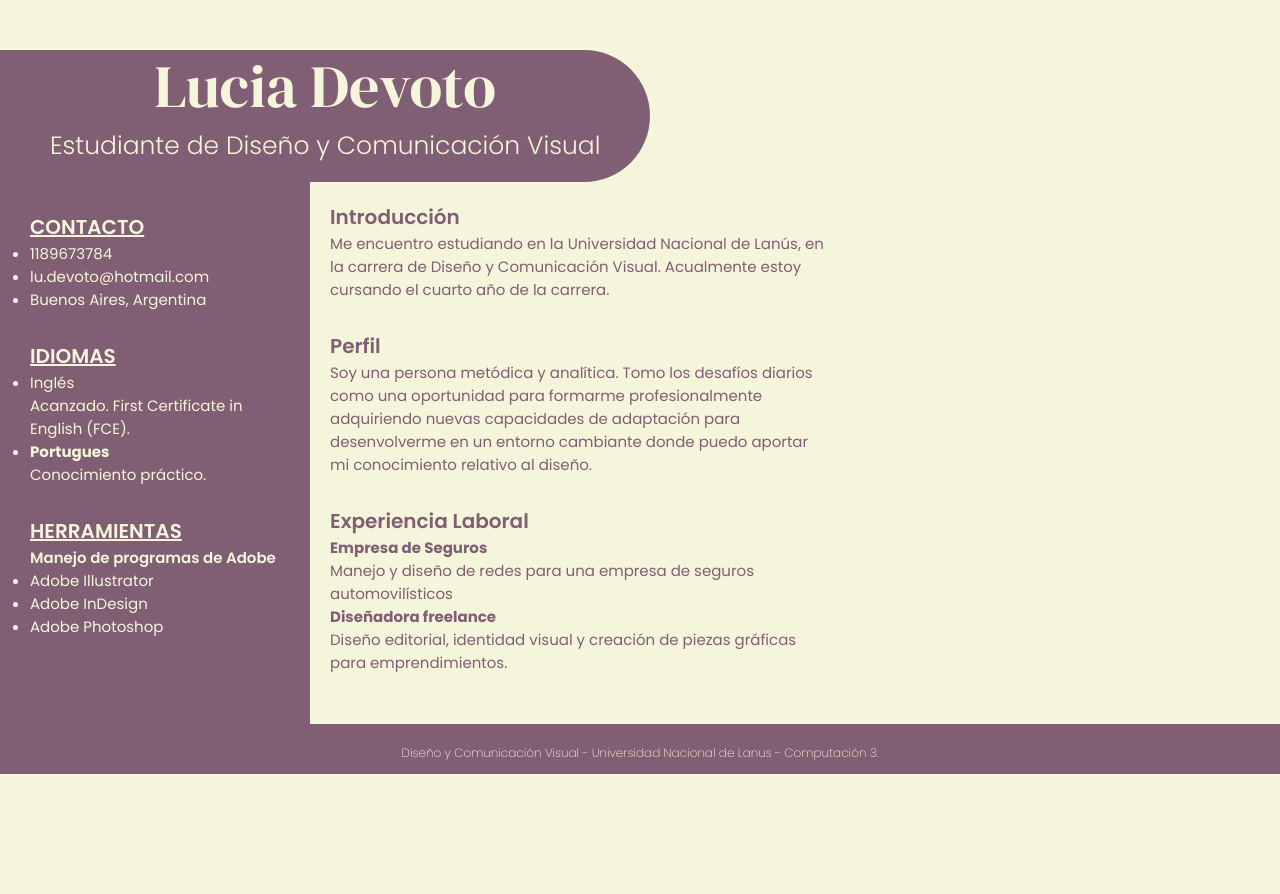
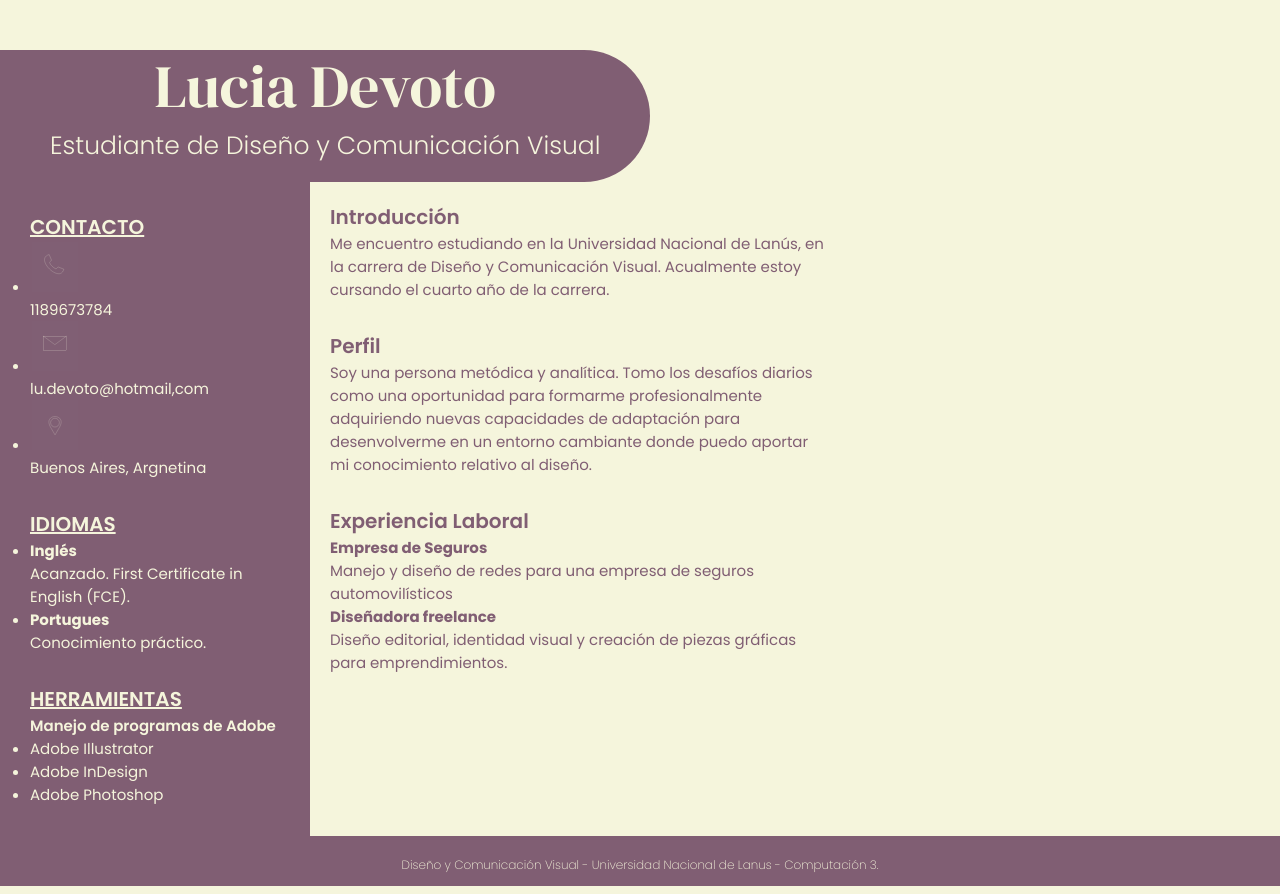
Before and after one commit to luciadevoto/DevotoCompu3, a plain HTML site: page index.html in a window 1280 px wide. Before the commit the page ends 800 px from the top, so only its background shows below. Drawn offline with Linux system fonts and the light colour scheme.

Commit message:
agregado de logos en el html y cambios en el css

```diff
--- a/estilos.css
+++ b/estilos.css
@@ -45,6 +45,10 @@ body {
     gap: 30px;
     display: flex;
     flex-direction: column;
+}
+.contacto img{
+    padding: 0px;
+    align-items: baseline;
 }
 .contacto h3 {
     font-family: "Poppins", sans-serif;
--- a/index.html
+++ b/index.html
@@ -21,18 +21,27 @@
         <main>
             <div class="columna-izquierda">
                 <section class="contacto">
+
                     <h3>CONTACTO</h3>
                     <ul>
-                        <li>1189673784</li>
-                        <li>lu.devoto@hotmail.com</li>
-                        <li>Buenos Aires, Argentina</li>
+                        <li>
+                            <img src="img/logo-telefono.svg" width="50" height="50" alt="logo de telefono para contacto">
+                            <p>1189673784</p>
+                        </li>
+                        <li>
+                            <img src="img/logo-mail.svg" width="50" height="50" alt="logo de mail">
+                            <p>lu.devoto@hotmail,com</p>
+                        </li>
+                        <li>
+                            <img src="img/logo-ubicacion.svg" width="50" height="50" alt="logo de ubicación">
+                            <p>Buenos Aires, Argnetina</p>
+                        </li>
                     </ul>
                 </section>
                 <section class="idiomas">
                     <h3>IDIOMAS</h3>
                     <ul>
                         <li>
-                            <img
                             <h4>Inglés</h4>
                             <p>Acanzado. First Certificate in English (FCE).</p>
                         </li>
@@ -74,11 +83,6 @@
                         </li>
                     </ul>
                 </section>
-                <section>
-                    <ul>
-
-                    </ul>
-                </section>
             </div>
         </main>
         <footer>
```
Also changed, not shown: Img/logo-illustrator.svg (added), Img/logo-indesign.svg (added), Img/logo-mail.svg (added), Img/logo-photoshop.svg (added), Img/logo-telefono.svg (added), Img/logo-ubicacion.svg (added).
